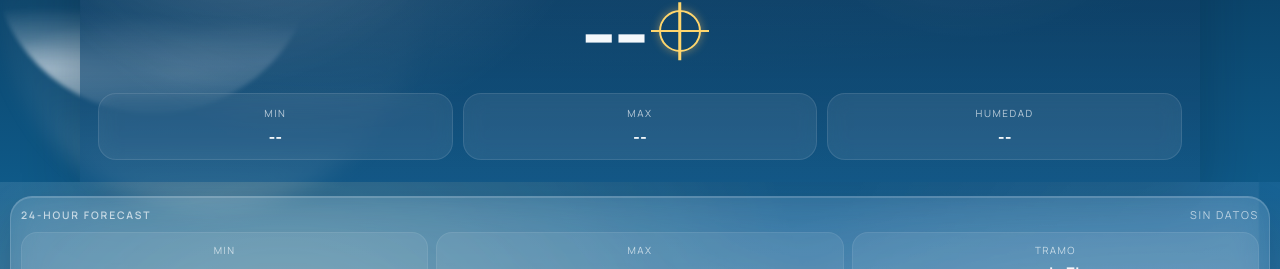
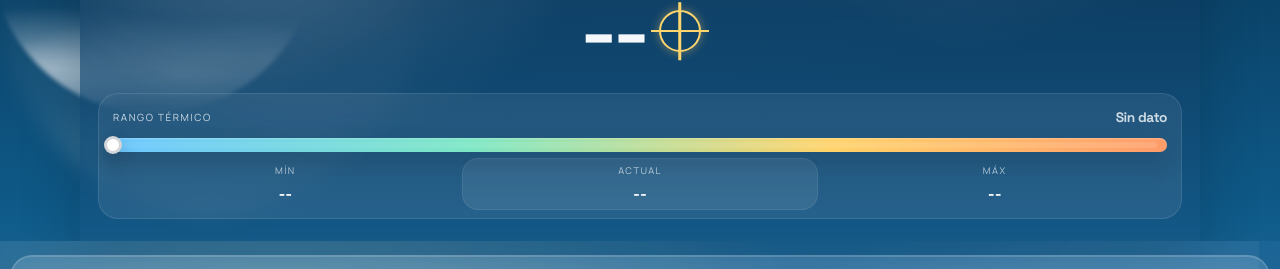
Before and after one commit to streamchapuy/ChapuyTime, an Angular app: page / in a window 1280 px wide. Shown: the part 311-580 px from the top of the page. Built offline with nearby package versions, Linux system fonts and the light colour scheme; no server answers.

Commit message:
Show temperature range as graph

```diff
--- a/src/app/page/home.component.html
+++ b/src/app/page/home.component.html
@@ -28,18 +28,32 @@
         }
       </div>
 
-      <div class="weather-stats">
-        <div class="weather-stat">
-          <span>Min</span>
-          <strong>{{ minTemperature !== null ? minTemperature + '°' : '--' }}</strong>
+      <div class="temperature-range-card" aria-label="Rango de temperatura">
+        <div class="temperature-range-head">
+          <span>Rango térmico</span>
+          <strong>{{ currentTemperature !== null ? currentTemperature + '° ahora' : 'Sin dato' }}</strong>
         </div>
-        <div class="weather-stat">
-          <span>Max</span>
-          <strong>{{ maxTemperature !== null ? maxTemperature + '°' : '--' }}</strong>
-        </div>
-        <div class="weather-stat">
-          <span>Humedad</span>
-          <strong>{{ humidity !== null ? humidity + '%' : '--' }}</strong>
+
+        <div class="temperature-range-graph">
+          <div class="temperature-range-track">
+            <span class="temperature-range-fill"></span>
+            <span class="temperature-range-marker" [style.left.%]="temperatureRangeProgress"></span>
+          </div>
+
+          <div class="temperature-range-labels">
+            <div>
+              <span>Mín</span>
+              <strong>{{ minTemperature !== null ? minTemperature + '°' : '--' }}</strong>
+            </div>
+            <div class="temperature-range-center">
+              <span>Actual</span>
+              <strong>{{ currentTemperature !== null ? currentTemperature + '°' : '--' }}</strong>
+            </div>
+            <div>
+              <span>Máx</span>
+              <strong>{{ maxTemperature !== null ? maxTemperature + '°' : '--' }}</strong>
+            </div>
+          </div>
         </div>
       </div>
 
--- a/src/app/page/home.component.ts
+++ b/src/app/page/home.component.ts
@@ -116,6 +116,20 @@ export class HomeComponent implements OnInit {
     }
 
     return Math.max(0, Math.min(100, (this.uvIndex / 11) * 100));
+  }
+
+  get temperatureRangeProgress(): number {
+    if (
+      this.currentTemperature === null
+      || this.minTemperature === null
+      || this.maxTemperature === null
+      || this.maxTemperature === this.minTemperature
+    ) {
+      return 0;
+    }
+
+    const normalized = ((this.currentTemperature - this.minTemperature) / (this.maxTemperature - this.minTemperature)) * 100;
+    return Math.max(0, Math.min(100, normalized));
   }
 
   get weatherThemeClass(): string {
--- a/src/styles.css
+++ b/src/styles.css
@@ -413,36 +413,109 @@ app-home .weather-sun::after {
 	transform: rotate(90deg);
 }
 
-app-home .weather-stats {
+app-home .temperature-range-card {
 	position: relative;
-	display: grid;
-	grid-template-columns: repeat(3, minmax(0, 1fr));
-	gap: 10px;
 	margin-top: 18px;
-}
-
-app-home .weather-stat {
-	padding: 12px 10px;
-	border-radius: 18px;
+	padding: 14px;
+	border-radius: 20px;
 	background: rgba(255, 255, 255, 0.08);
 	border: 1px solid rgba(255, 255, 255, 0.1);
 	backdrop-filter: blur(10px);
 }
 
-app-home .weather-stat span {
-	display: block;
+app-home .temperature-range-head {
+	display: flex;
+	justify-content: space-between;
+	align-items: center;
+	gap: 12px;
 	font-size: 0.62rem;
 	letter-spacing: 0.16em;
 	text-transform: uppercase;
-	opacity: 0.72;
+	opacity: 0.82;
 }
 
-app-home .weather-stat strong {
+app-home .temperature-range-head strong {
+	font-family: 'Space Grotesk', sans-serif;
+	font-size: 0.86rem;
+	letter-spacing: -0.03em;
+	text-transform: none;
+	opacity: 1;
+}
+
+app-home .temperature-range-graph {
+	margin-top: 12px;
+}
+
+app-home .temperature-range-track {
+	position: relative;
+	height: 14px;
+	border-radius: 999px;
+	background: linear-gradient(90deg, #6ec8ff 0%, #7ee7c5 34%, #ffd36a 68%, #ff9c6a 100%);
+	box-shadow:
+		inset 0 1px 2px rgba(255, 255, 255, 0.24),
+		0 10px 24px rgba(0, 0, 0, 0.16);
+}
+
+app-home .temperature-range-fill {
+	position: absolute;
+	inset: 4px 10px 4px 10px;
+	border-radius: inherit;
+	background: linear-gradient(90deg, rgba(255, 255, 255, 0.08) 0%, rgba(255, 255, 255, 0.2) 100%);
+	opacity: 0.6;
+}
+
+app-home .temperature-range-marker {
+	position: absolute;
+	top: 50%;
+	left: 0;
+	width: 18px;
+	height: 18px;
+	transform: translate(-50%, -50%);
+	border-radius: 50%;
+	background: #ffffff;
+	border: 3px solid rgba(13, 27, 42, 0.18);
+	box-shadow: 0 8px 18px rgba(0, 0, 0, 0.24);
+}
+
+app-home .temperature-range-labels {
+	display: grid;
+	grid-template-columns: repeat(3, minmax(0, 1fr));
+	gap: 10px;
+	margin-top: 12px;
+	text-align: center;
+}
+
+app-home .temperature-range-labels span {
+	display: block;
+	font-size: 0.58rem;
+	letter-spacing: 0.16em;
+	text-transform: uppercase;
+	opacity: 0.7;
+}
+
+app-home .temperature-range-labels strong {
 	display: block;
 	margin-top: 6px;
 	font-family: 'Space Grotesk', sans-serif;
 	font-size: 1rem;
 	font-weight: 700;
+}
+
+app-home .temperature-range-center {
+	position: relative;
+}
+
+app-home .temperature-range-center::before {
+	content: '';
+	position: absolute;
+	left: -6px;
+	right: -6px;
+	top: -6px;
+	bottom: -6px;
+	border-radius: 16px;
+	background: rgba(255, 255, 255, 0.08);
+	border: 1px solid rgba(255, 255, 255, 0.08);
+	z-index: -1;
 }
 
 app-home .details-main {
```
